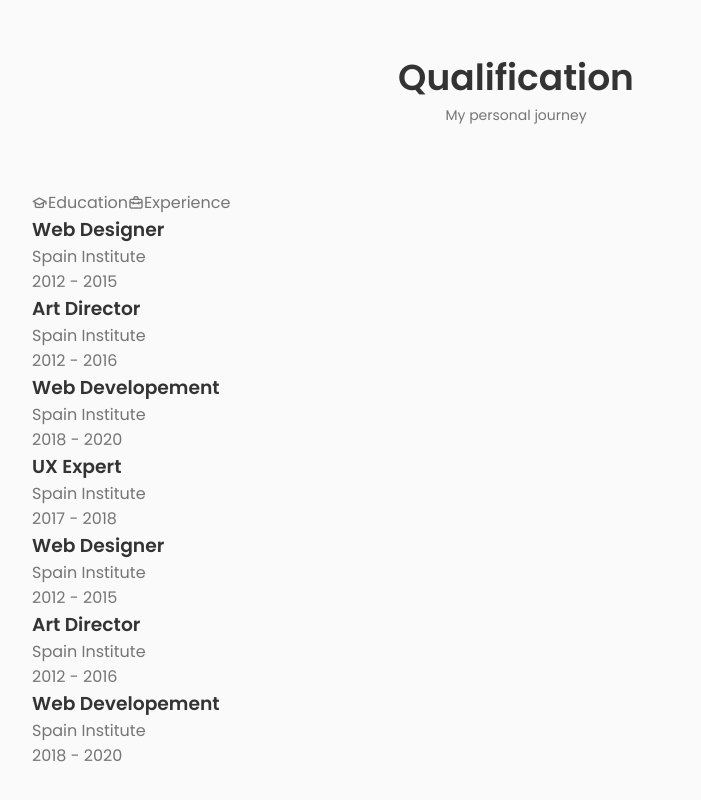
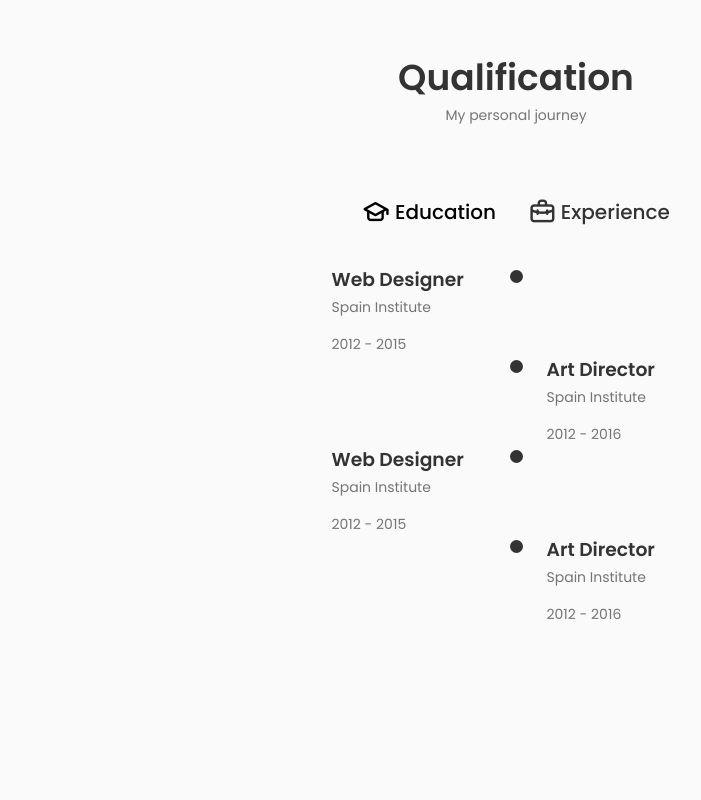
Before and after one commit to HumbleGh/reactfolio, a React (Create React App) app: page / in a window 1280 px wide. Shown: the part 2734-3534 px from the top of the page, without its empty margins (124-825 px from the left). After the commit the page ends 3391 px from the top, so only its background shows below. Built offline with nearby package versions, Linux system fonts and the light colour scheme.

Commit message:
minor changes

```diff
--- a/src/components/qualification/Qualification.jsx
+++ b/src/components/qualification/Qualification.jsx
@@ -23,13 +23,6 @@
             <div className="qualification__sections">
                 <div className="qualification__content qualification__content-active">
                     <div className="qualification__data">
-                        <div></div>
-
-                        <div>
-                            <span className="qualification__rounder"></span>
-                            <span className="qualification__line"></span>
-                        </div>
-
                         <div>
                             <h3 className="qualification_-title">Web Designer</h3>
                             <span className="qualification__subtitle"> Spain Institute</span>
@@ -45,6 +38,12 @@
                      </div>
 
                     <div className="qualification__data">
+                    <div></div>
+
+                       <div>
+                            <span className="qualification__rounder"></span>
+                            <span className="qualification__line"></span>
+                    </div>
 
                         <div>
                             <h3 className="qualification_-title">Art Director</h3>
@@ -54,49 +53,12 @@
                             </div>
                         </div>
                    </div>
-
-                   <div className="qualification__data">
-                        <div></div>
-
-                        <div>
-                            <span className="qualification__rounder"></span>
-                            <span className="qualification__line"></span>
-                        </div>
-
-                        <div>
-                            <h3 className="qualification_-title">Web Developement</h3>
-                            <span className="qualification__subtitle"> Spain Institute</span>
-                            <div className="qualification__calender">
-                                <i className="uil uil-calender-alt"></i> 2018 - 2020
                 </div>
               </div>
 
-                        <div>
-                            <span className="qualification__rounder"></span>
-                            <span className="qualification__line"></span>
-                        </div>
-                    </div>
-
+            <div className="qualification__sections">
+                <div className="qualification__content qualification__content-active">
                     <div className="qualification__data">
-
-                        <div>
-                            <h3 className="qualification_-title">UX Expert</h3>
-                            <span className="qualification__subtitle"> Spain Institute</span>
-                            <div className="qualification__calender">
-                                <i className="uil uil-calender-alt"></i> 2017 - 2018
-                            </div>
-                        </div>
-                   </div>
-                </div>
-                <div className="qualification__content">
-                    <div className="qualification__data">
-                        <div></div>
-
-                        <div>
-                            <span className="qualification__rounder"></span>
-                            <span className="qualification__line"></span>
-                        </div>
-
                         <div>
                             <h3 className="qualification_-title">Web Designer</h3>
                             <span className="qualification__subtitle"> Spain Institute</span>
@@ -112,6 +74,12 @@
                      </div>
 
                     <div className="qualification__data">
+                    <div></div>
+
+                       <div>
+                            <span className="qualification__rounder"></span>
+                            <span className="qualification__line"></span>
+                    </div>
 
                         <div>
                             <h3 className="qualification_-title">Art Director</h3>
@@ -121,30 +89,10 @@
                             </div>
                         </div>
                    </div>
-
-                   <div className="qualification__data">
-                        <div></div>
-
-                        <div>
-                            <span className="qualification__rounder"></span>
-                            <span className="qualification__line"></span>
-                        </div>
-
-                        <div>
-                            <h3 className="qualification_-title">Web Developement</h3>
-                            <span className="qualification__subtitle"> Spain Institute</span>
-                            <div className="qualification__calender">
-                                <i className="uil uil-calender-alt"></i> 2018 - 2020
                 </div>
               </div>
 
-                        <div>
-                            <span className="qualification__rounder"></span>
-                            <span className="qualification__line"></span>
-                        </div>
-                    </div>
-                </div>
-            </div>
+
         </div>
       </section>
 
--- a/src/components/qualification/qualification.css
+++ b/src/components/qualification/qualification.css
@@ -0,0 +1,73 @@
+.qualification__container {
+    max-width: 738px;
+}
+
+.qualification__tabs {
+    display: flex;
+    justify-content: center;
+    margin-bottom: var(--mb-2);
+}
+
+.qualification__button {
+    font-size: var(--h3-font-size);
+    font-weight: var(--font-medium);
+    color: var(--title-color);
+    margin: 0 var(--mb-1);
+    cursor: pointer;
+}
+
+.qualification__button:hover {
+    color: var(--title-color);
+}
+
+.qualification__icon{
+    font-size: 1.8rem;
+    margin-right: var(--mb-0-25);
+}
+
+.qualification__active {
+    color: var(--title-color-dark);
+}
+
+.qualification__sections {
+    display: grid;
+    grid-template-columns: 0.5fr;
+    justify-content: center;
+}
+
+.qualification__content {
+    display: none;
+}
+
+.qualification__content-active {
+    display: block;
+}
+
+.qualification__data {
+    display: grid;
+    grid-template-columns: 1fr max-content 1fr;
+    column-gap: 1.5rem;
+}
+
+.qualification__title {
+    font-size: var(--normal-font-size);
+    font-weight: var(--font-medium);
+}
+
+.qualification__subtitle {
+    display: inline-block;
+    font-size: var(--small-font-size);
+    margin-bottom: var(--mb-1);
+}
+
+.qualification__calender {
+    font-size: var(--small-font-size);
+}
+
+.qualification__rounder {
+    display: inline-block;
+    width: 13px;
+    height: 13px;
+    background-color: var(--title-color);
+    border-radius: 50%;
+}
```
Lines whose indentation alone changed are shown as unchanged.
